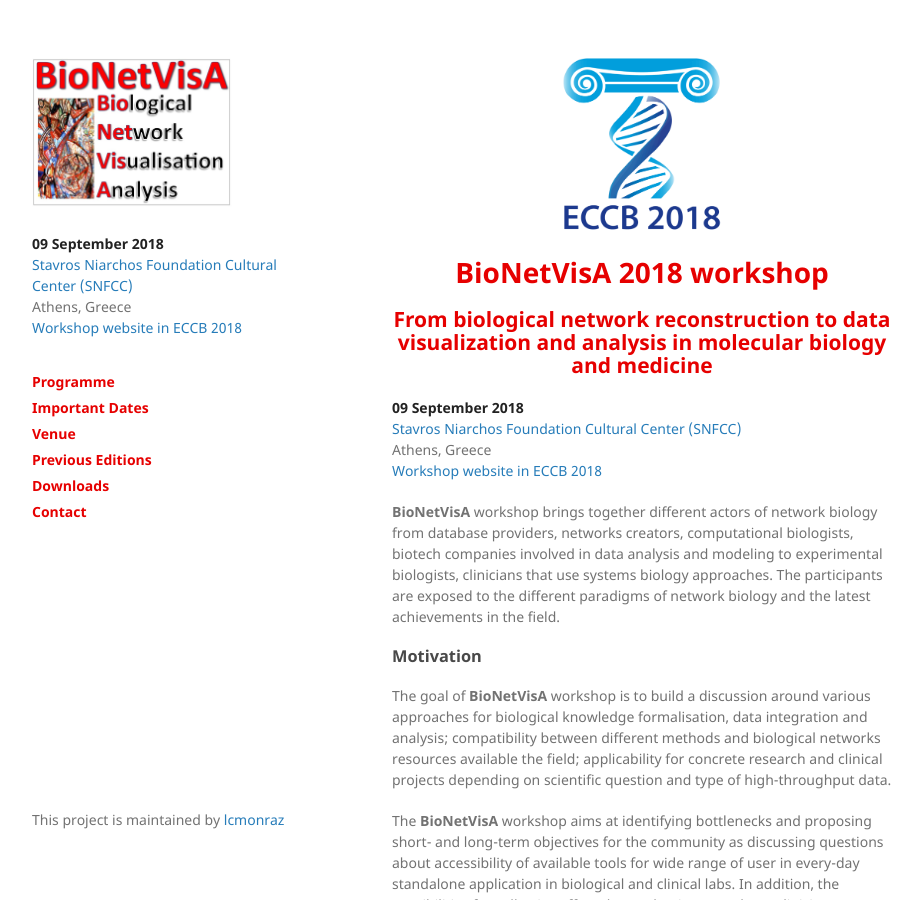
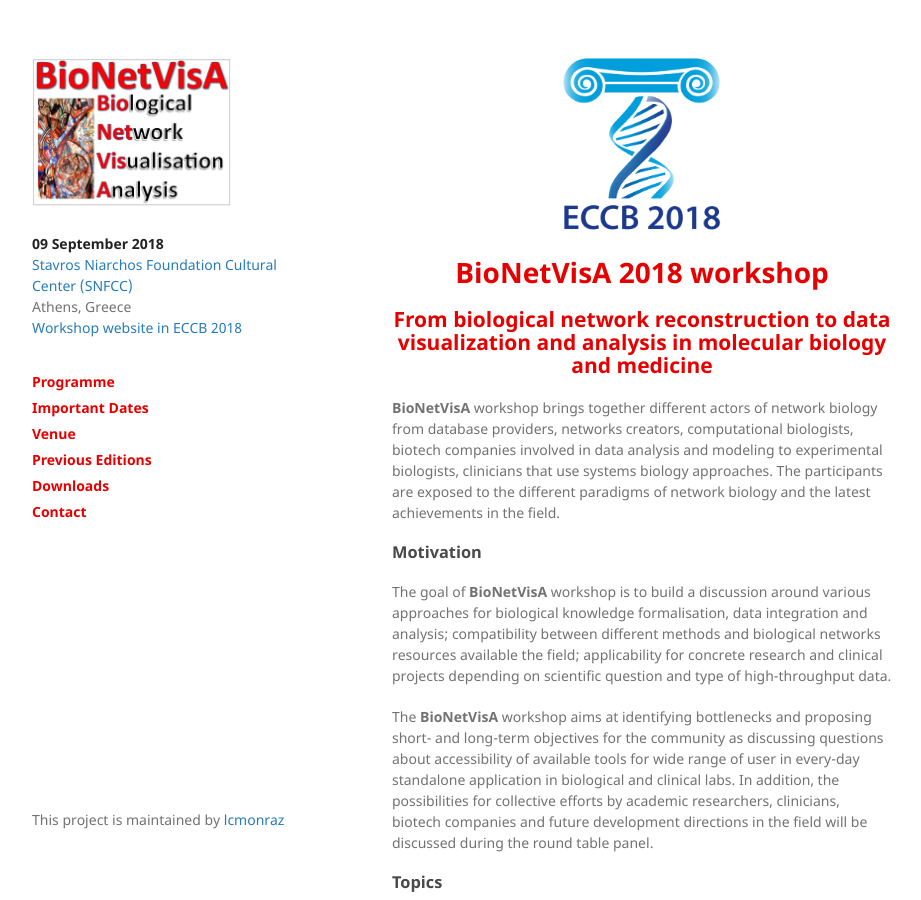
Before and after one commit to lcmonraz/Bionetvisa.github.io, a Jekyll site: the page built from index.md, in a window 1280 px wide and 900 px high. Shown: the whole window, without its empty margins (178-1099 px from the left). Built offline with Jekyll 4.4.1, drawn with Linux system fonts in a browser that asks for light colours.

Commit message:
Update index.md

```diff
--- a/index.md
+++ b/index.md
@@ -8,12 +8,6 @@ layout: default
 
 # <center><font color="#e60000">BioNetVisA 2018 workshop</font></center>
 ## <center><font color="#e60000">From biological network reconstruction to data visualization and analysis in molecular biology and medicine</font></center>
-
-<p><strong>09 September 2018</strong><br />
-<a href="https://www.snfcc.org/default.aspx">Stavros Niarchos Foundation Cultural Center (SNFCC)</a><br />
-Athens, Greece<br />
-<a href="http://eccb18.org/workshop-2/">Workshop website in ECCB 2018</a>
-</p>
 
 <p><b>BioNetVisA</b> workshop brings together different actors of network biology from database providers, networks creators, computational biologists, biotech companies involved in data analysis and modeling to experimental biologists, clinicians that use systems biology approaches. The participants are exposed to the different paradigms of network biology and the latest achievements in the field.
 </p>
@@ -92,7 +86,7 @@ The link below will take you to the EasyChair submission page. Once logged, clic
 <p>When the form is adequately filled out, press the 'Submit' button. You will receive an email from the conference "EasyChair". This email is solely a notification that EasyChair for BioNetVisA2014 has received the abstract.
 </p>
 
-<b><a href="https://easychair.org/conferences/?conf=bionetvisa2018"><font size="14" color="#e60000"><center>Submit your abstract here</center></font></a></b>
+<b><a href="https://easychair.org/conferences/?conf=bionetvisa2018"><font size="12" color="#e60000"><center>Submit your abstract here</center></font></a></b>
 
 ### Registration
 
```
